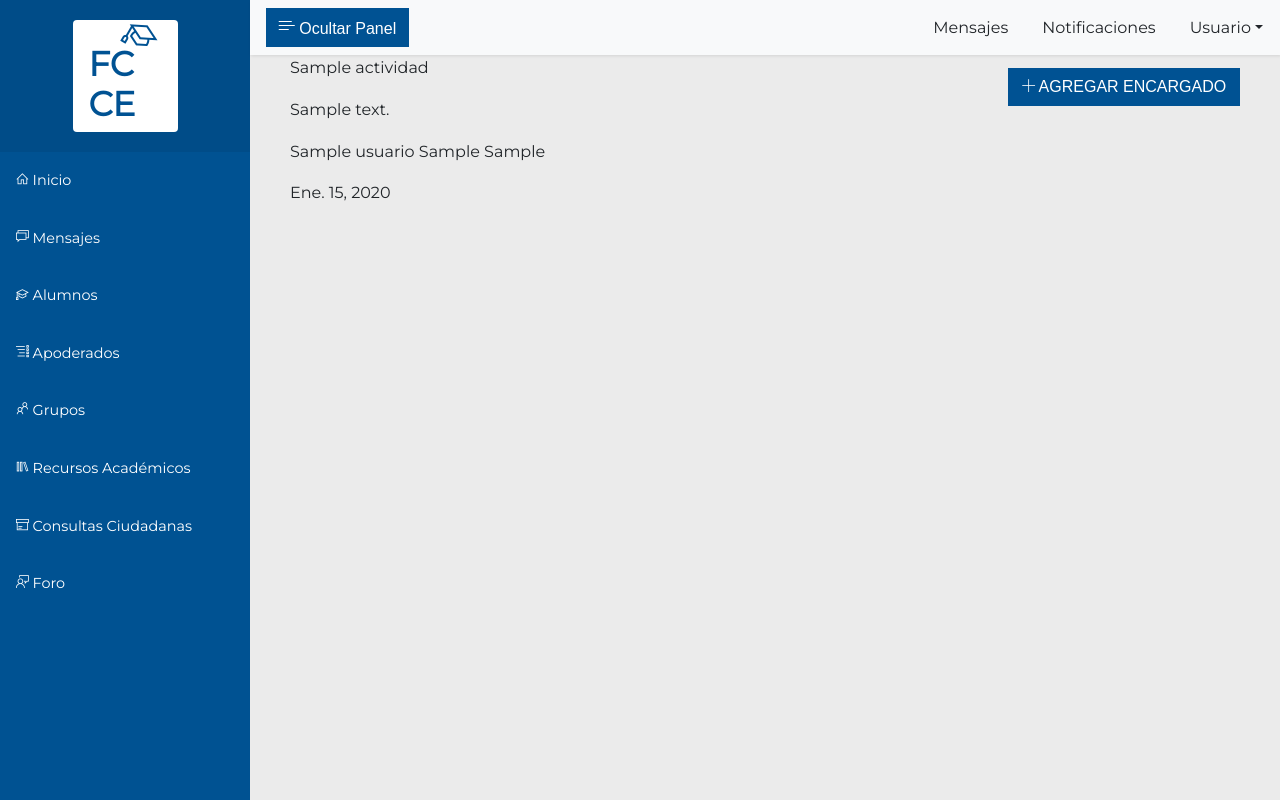
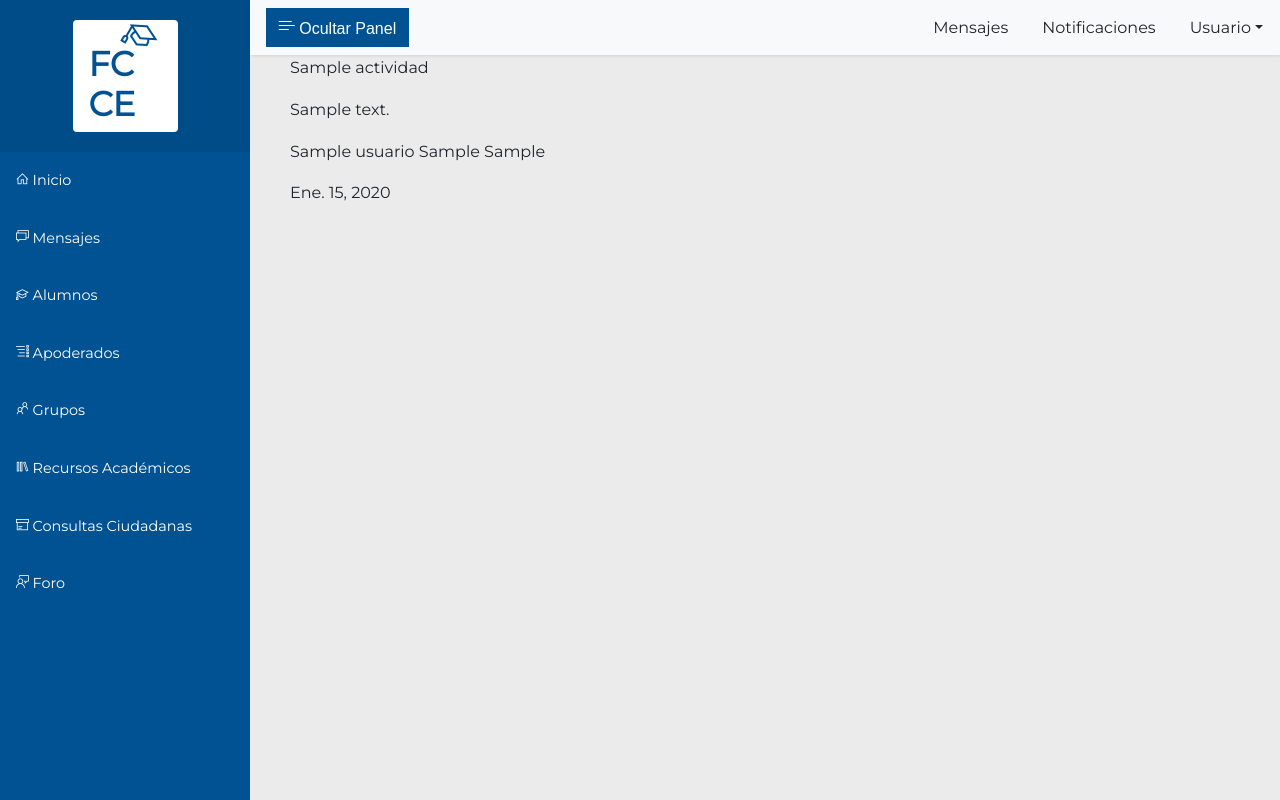
Before and after one commit to johannvalenzuela/formacion-ciudadana, a Django app: page /analitica in a window 1280 px wide. Run offline with Django 3.2, Linux system fonts and the light colour scheme; a user stored in the database is signed in; tables that the repository leaves empty hold one stand-in row (values such as "Sample post"); some libraries are stand-ins or nearby versions.

Commit message:
feat: Sacado el agregar encargado al supervisor

```diff
--- a/analitica/templates/analitica/actividades_lista.html
+++ b/analitica/templates/analitica/actividades_lista.html
@@ -7,13 +7,6 @@
     alert('{{ message }}')
 </script>
 {% endfor %} {% endif %}
-
-<a href="{% url 'agregar_supervisor' %}">
-    <button class = "btn btn-primary float-right mb-3 text-uppercase">
-    <i class="mi mi-Add mi-4x"></i>
-        Agregar encargado</button>
-</a>
-
 
 {% if actividades %}
 {% for actividad in actividades  %}
--- a/analitica/urls.py
+++ b/analitica/urls.py
@@ -4,5 +4,4 @@ from . import views
 
 urlpatterns = [
     path('', views.ActividadesListView.as_view() ,name='visualizar_actividades'),
-    path('lista_actividades/agregar_supervisor', views.AsociarEncargadoView.as_view() ,name='agregar_supervisor'),
 ]
--- a/analitica/views.py
+++ b/analitica/views.py
@@ -41,26 +41,3 @@ class ActividadesListView(generic.ListView):
         else:
             supervisados = Encargado.objects.filter(supervisor=supervisor)
             return Actividad.objects.filter(encargado__in=supervisados)
-
-@method_decorator(login_required, name='get' )
-@method_decorator(user_passes_test(supervisor_required), name='get')
-class AsociarEncargadoView(generic.ListView):
-    """
-    Muestra la lista de los encargados que puede agregar un supervisor para ser
-    supervisado
-    (posiblemente se elimine, porque es pega del administrador ver esto)
-    """
-    model = Encargado
-    context_object_name = 'encargados'
-    template_name = 'analitica/asociar_encargado.html'
-    success_url = reverse_lazy('lista_actividades')
-
-    def get_queryset(self):
-        """ Retorna los encargados que puede agregar el encargado"""
-        try:
-            encargados = Encargado.objects.filter(supervisor=None)
-        except ObjectDoesNotExist:
-            messages.error("No existe encargados para poder supervisar en este momento.")
-            return self.success_url
-        else:
-            return encargados
```
Also changed, not shown: analitica/templates/analitica/asociar_encargado.html (deleted, +0 -11 lines).
